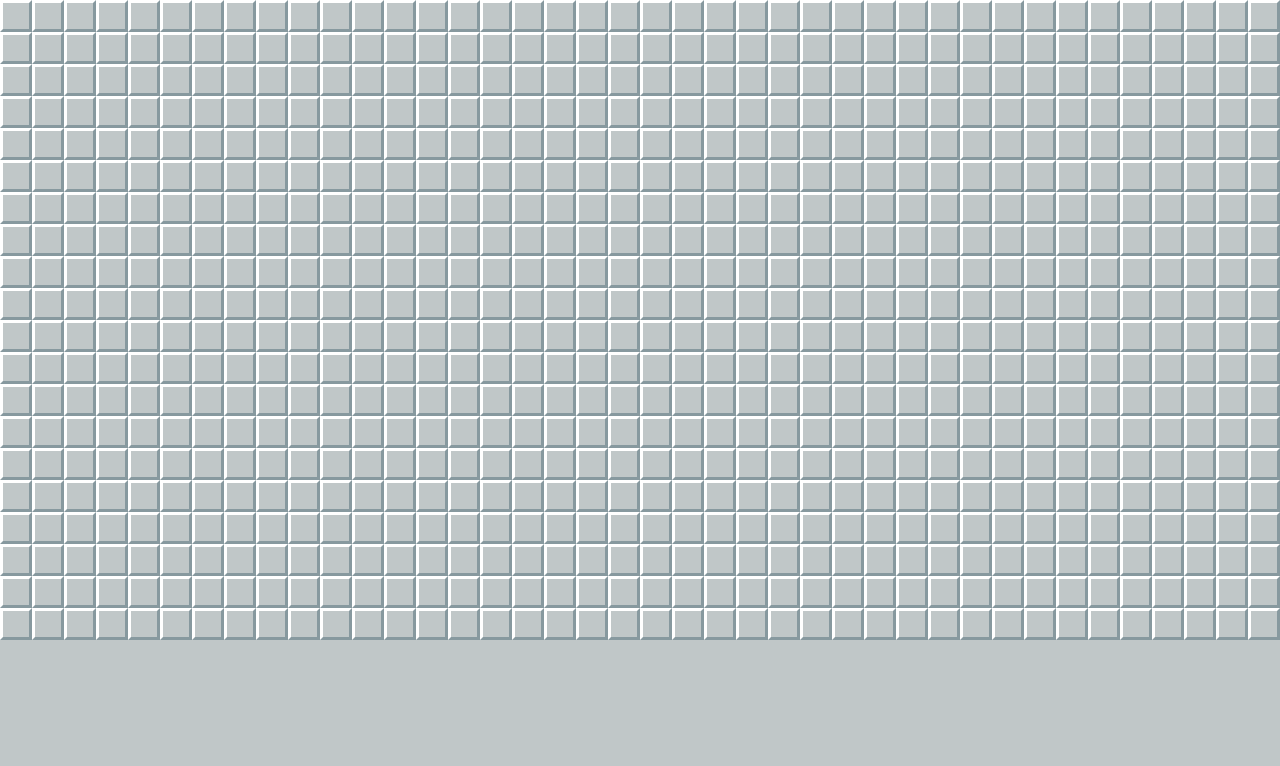
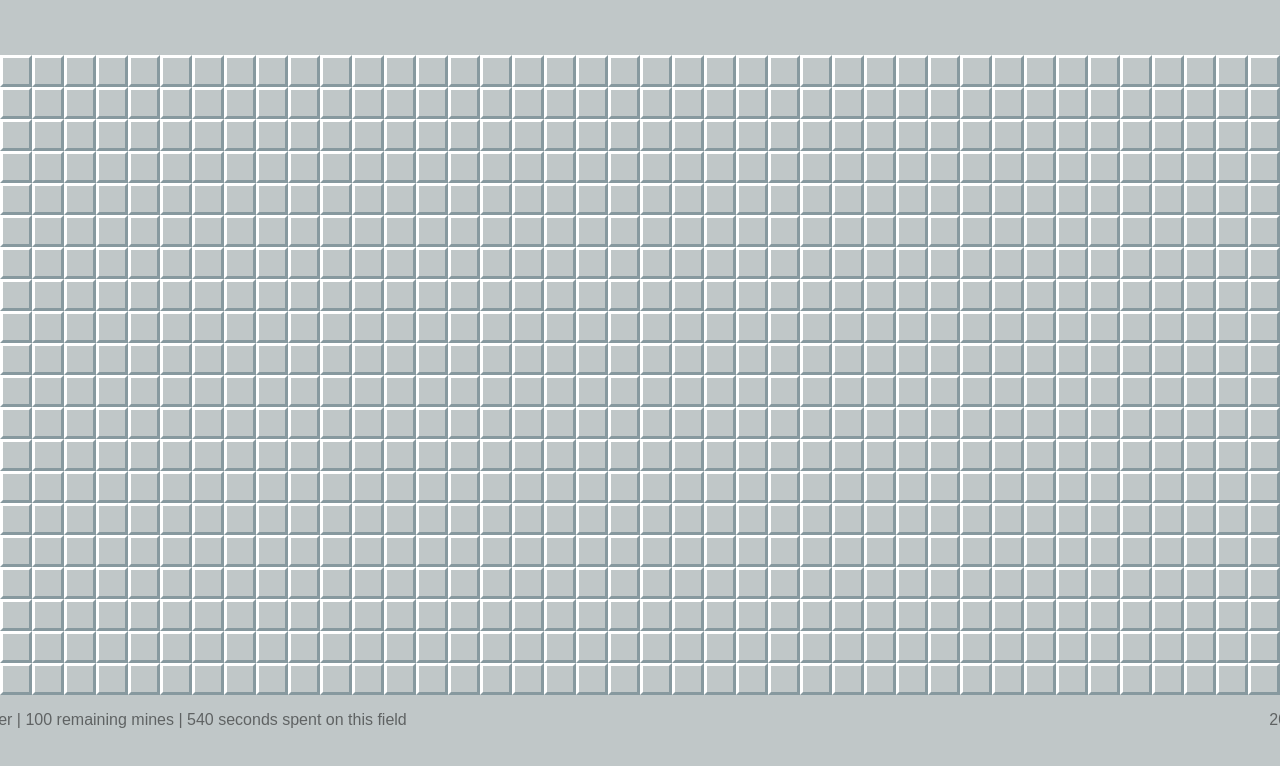
Before and after one commit to henry-oberholtzer/zen-minesweeper, a plain HTML site: page index.html in a window 1280 px wide. Shown: the top 766 px of the page. Drawn offline with Linux system fonts and the light colour scheme.

Commit message:
some updates to styling, temporary UI

```diff
--- a/css/styles.css
+++ b/css/styles.css
@@ -6,6 +6,42 @@
 
 html * {
 	box-sizing: border-box;
+	font-family: sans-serif;
+}
+
+body {
+	height: 100vh;
+	width: 100vw;
+	max-width: 100%;
+	max-height: 100%;
+	padding: 0;
+	margin: 0;
+	display: flex;
+	align-items: center;
+	justify-content: center;
+	background-color: var(--tile-color);
+}
+
+#main {
+	width: fit-content;
+	height: fit-content;
+}
+
+header {
+	display: flex;
+	align-items: center;
+}
+
+header img {
+	width: 32px;
+	height: 32px;
+}
+
+#info {
+	display: flex;
+	align-items: center;
+	justify-content: space-between;
+	opacity: 0.5;
 }
 
 #game {
@@ -14,14 +50,13 @@ html * {
 	grid-auto-rows: 32px;
 }
 
-body {
-	width: 100%;
-	height: 100%;
-	padding: 0;
-	margin: 0;
-	display: flex;
-	justify-content: center;
-	background-color: var(--tile-color);
+#logo {
+	margin-left: 5px;
+	margin-right: 10px;
+}
+
+#logo:hover {
+	cursor: pointer;
 }
 
 .tile {
--- a/index.html
+++ b/index.html
@@ -16,7 +16,23 @@
 		<title>Zen Minesweeper</title>
 	</head>
 	<body>
-		<div id="game"></div>
+		<div id="main">
+			<div id="game"></div>
+			<div id="info">
+				<header>
+					<img
+						id="logo"
+						src="./assets/svgs/mine.svg" />
+					<p>
+						zen minesweeper | <span id="mine-count">100</span> remaining mines |
+						<span id="timer-counter">540</span> seconds spent on this field
+					</p>
+				</header>
+				<div id="about">
+					2024 <a href="https://www.henryoberholtzer.com">Henry Oberholtzer</a>
+				</div>
+			</div>
+		</div>
 	</body>
 	<script
 		src="./scripts/zen-minesweeper.js"
```
